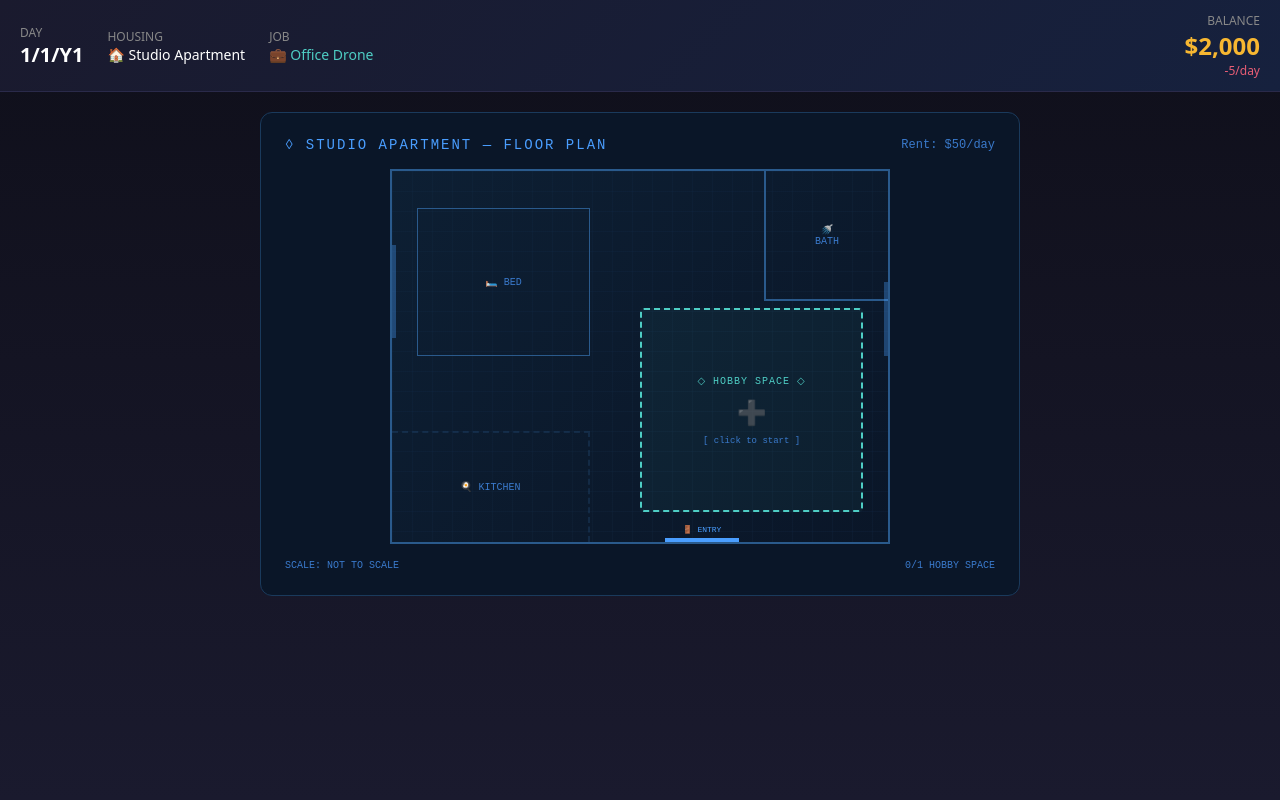
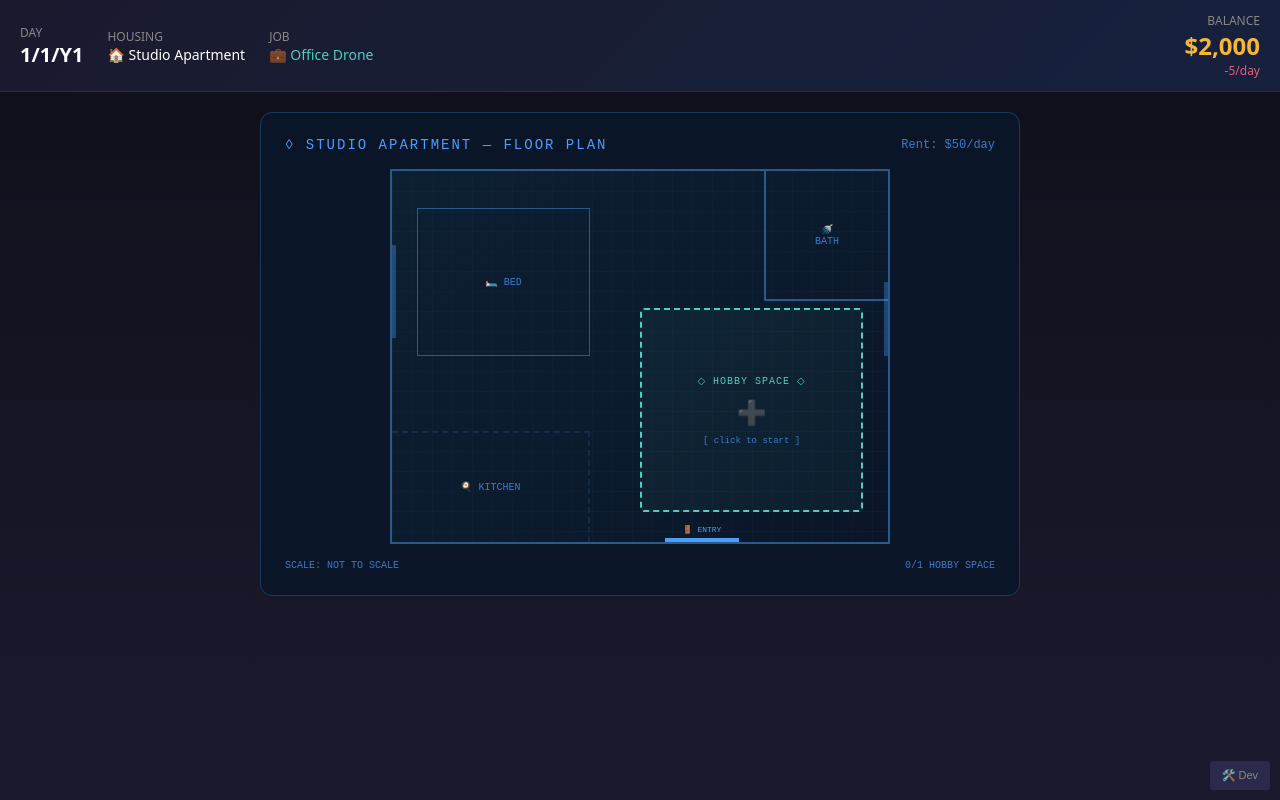
Before and after one commit to mfuechec/container-farm-game, a React (Vite) app: page / in a window 1280 px wide. Built offline with nearby package versions, Linux system fonts and the light colour scheme.

Commit message:
Add dev controls and economy logging
- Dev panel with +1 Day and +7 Days buttons
- Economy processing now logs to console
- Can test rent/income without waiting real hours

```diff
--- a/src/App.tsx
+++ b/src/App.tsx
@@ -3,8 +3,89 @@
  */
 
 import React, { useEffect, useState } from 'react';
-import { initEngine, shutdownEngine, gameLoop, getPlayerState, getMoney, getHousing, getJob, getDailyBalance, spendMoney, HousingTier } from './engine';
+import { initEngine, shutdownEngine, gameLoop, getPlayerState, getMoney, getHousing, getJob, getDailyBalance, spendMoney, HousingTier, skipDay, skipWeek } from './engine';
 import ContainerFarm from './businesses/herbs/ContainerFarm';
+
+// Dev controls (for testing time-based mechanics)
+function DevControls() {
+  const [show, setShow] = useState(false);
+
+  if (!show) {
+    return (
+      <button
+        onClick={() => setShow(true)}
+        style={{
+          position: 'fixed',
+          bottom: '10px',
+          right: '10px',
+          background: '#2a2a4a',
+          color: '#888',
+          border: 'none',
+          padding: '8px 12px',
+          borderRadius: '4px',
+          cursor: 'pointer',
+          fontSize: '11px',
+          zIndex: 1000,
+        }}
+      >
+        🛠️ Dev
+      </button>
+    );
+  }
+
+  return (
+    <div style={{
+      position: 'fixed',
+      bottom: '10px',
+      right: '10px',
+      background: '#1a1a2e',
+      border: '1px solid #3a3a5a',
+      borderRadius: '8px',
+      padding: '12px',
+      zIndex: 1000,
+      fontFamily: 'monospace',
+      fontSize: '12px',
+    }}>
+      <div style={{ color: '#888', marginBottom: '8px', display: 'flex', justifyContent: 'space-between', alignItems: 'center' }}>
+        <span>🛠️ Dev Controls</span>
+        <button onClick={() => setShow(false)} style={{ background: 'none', border: 'none', color: '#888', cursor: 'pointer' }}>✕</button>
+      </div>
+      <div style={{ display: 'flex', gap: '8px' }}>
+        <button
+          onClick={() => { skipDay(); console.log('[Dev] Skipped 1 day'); }}
+          style={{
+            background: '#4ecdc4',
+            color: '#000',
+            border: 'none',
+            padding: '6px 12px',
+            borderRadius: '4px',
+            cursor: 'pointer',
+            fontWeight: 600,
+          }}
+        >
+          +1 Day
+        </button>
+        <button
+          onClick={() => { skipWeek(); console.log('[Dev] Skipped 7 days'); }}
+          style={{
+            background: '#f7b731',
+            color: '#000',
+            border: 'none',
+            padding: '6px 12px',
+            borderRadius: '4px',
+            cursor: 'pointer',
+            fontWeight: 600,
+          }}
+        >
+          +7 Days
+        </button>
+      </div>
+      <div style={{ color: '#666', marginTop: '8px', fontSize: '10px' }}>
+        Check console for economy logs
+      </div>
+    </div>
+  );
+}
 
 // Game time display component
 function GameHeader() {
@@ -608,5 +689,10 @@ export default function App() {
     );
   }
 
-  return <Home />;
+  return (
+    <>
+      <Home />
+      <DevControls />
+    </>
+  );
 }
--- a/src/engine/economy.ts
+++ b/src/engine/economy.ts
@@ -224,16 +224,25 @@ function processDailyEconomy(): void {
   const jobIncome = getDailyJobIncome();
   const rent = getDailyRent();
 
+  console.log(`[Economy] New day! Processing daily economy...`);
+  console.log(`[Economy] Job income: $${jobIncome}, Rent: $${rent}`);
+
   // Add job income
   if (jobIncome > 0) {
     addMoney(jobIncome, 'Day job income');
+    console.log(`[Economy] Added job income: +$${jobIncome}`);
   }
 
   // Pay rent
   if (!spendMoney(rent, 'Rent')) {
     // Can't pay rent - trigger failure state
+    console.log(`[Economy] Can't pay rent! Triggering bankruptcy...`);
     handleBankruptcy();
+  } else {
+    console.log(`[Economy] Paid rent: -$${rent}`);
   }
+
+  console.log(`[Economy] Balance after daily processing: $${getMoney()}`);
 
   // TODO: Process business upkeep
 }
```
